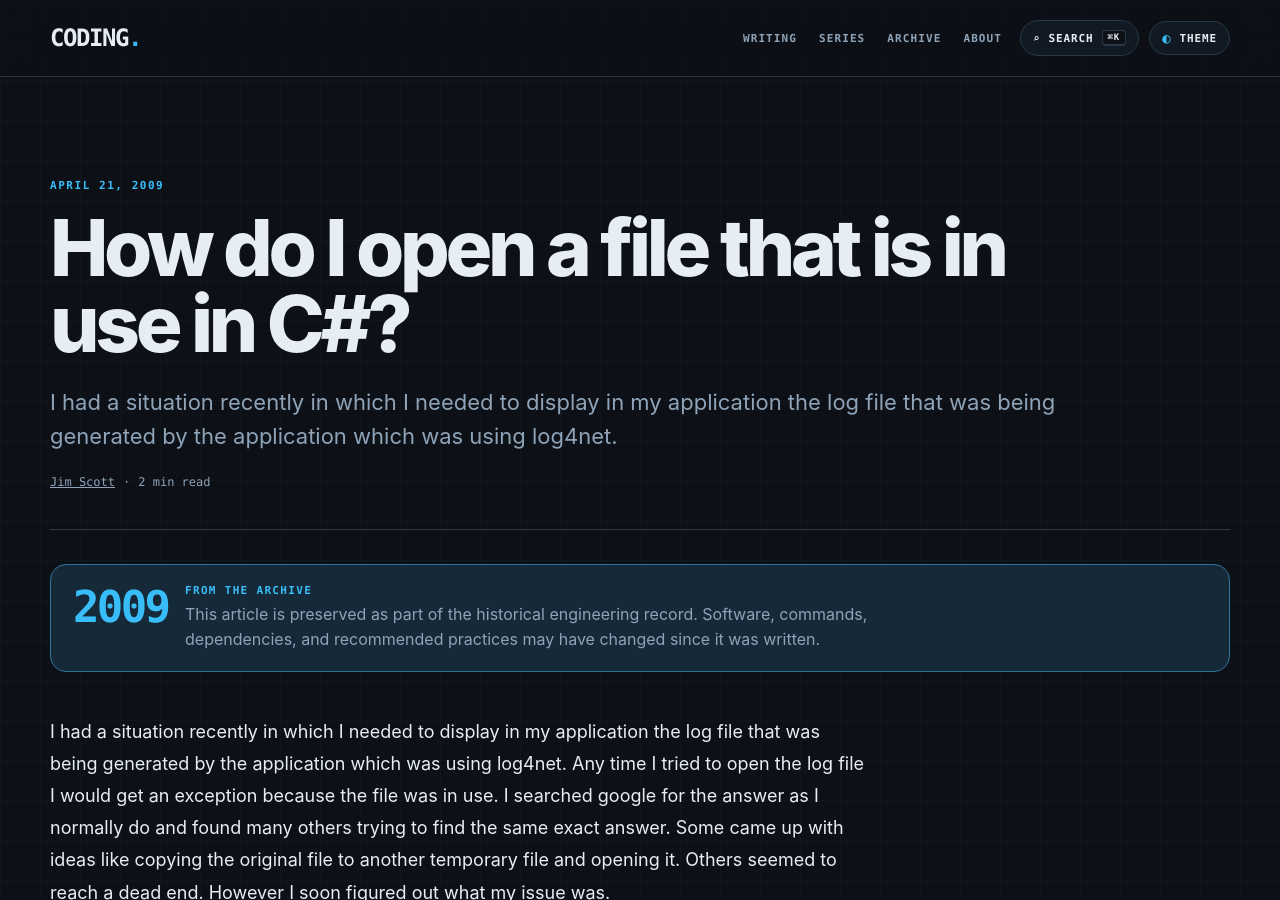
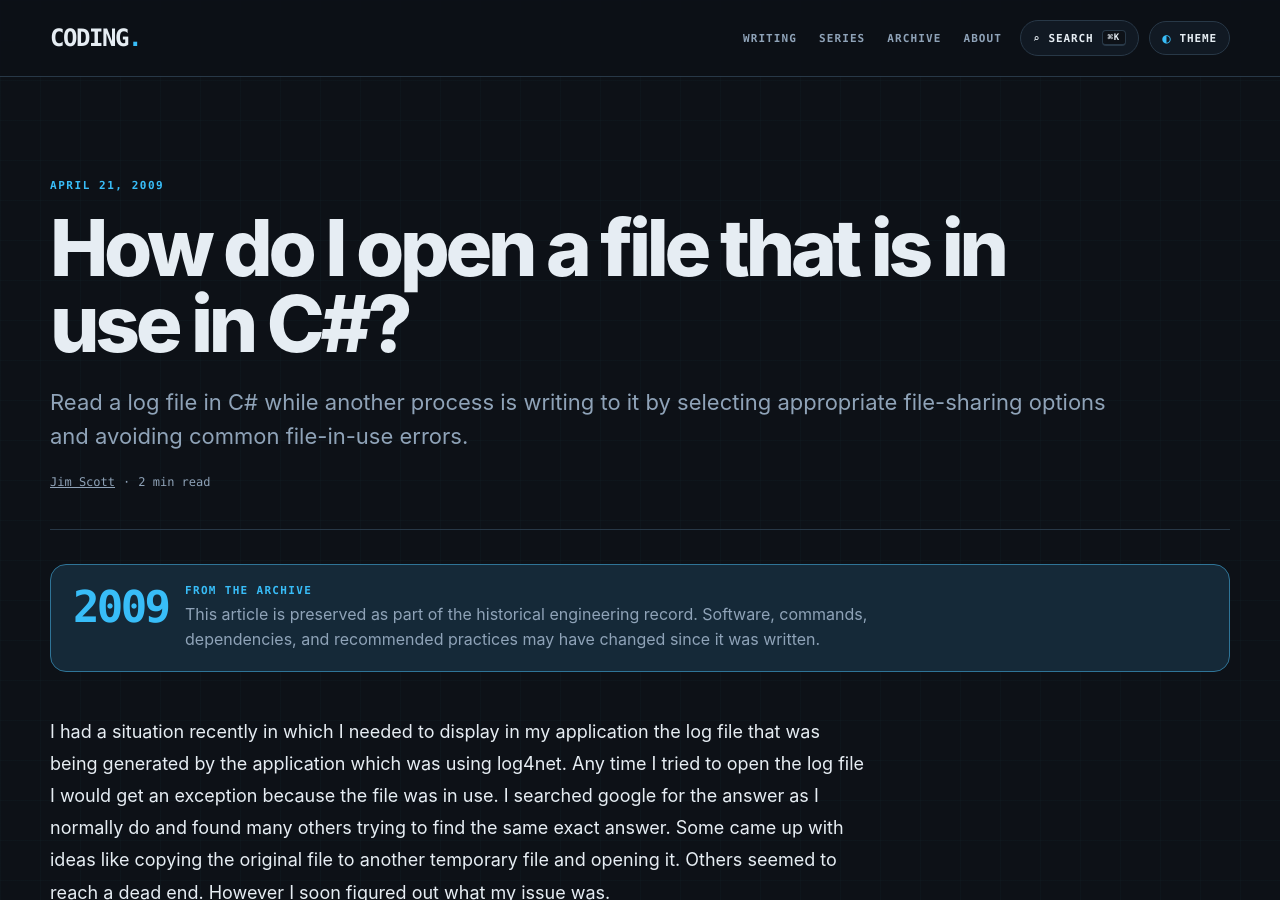
Before and after one commit to infoconex/coding-blog, a Jekyll site: the page built from post/2009/04/21/How-do-I-open-a-file-that-is-in-use-in-C/index.md, in a window 1280 px wide and 900 px high. Built offline with Jekyll 4.4.1, drawn with Linux system fonts in a browser that asks for light colours.

Commit message:
SEO: improve page meta description

```diff
--- a/post/2009/04/21/How-do-I-open-a-file-that-is-in-use-in-C/index.md
+++ b/post/2009/04/21/How-do-I-open-a-file-that-is-in-use-in-C/index.md
@@ -2,7 +2,7 @@
 
 title: "How do I open a file that is in use in C#?"
 date: "2009-04-21"
-description: "I had a situation recently in which I needed to display in my application the log file that was being generated by the application which was using log4net."
+description: "Read a log file in C# while another process is writing to it by selecting appropriate file-sharing options and avoiding common file-in-use errors."
 tags: []
 slug: "how-do-i-open-a-file-that-is-in-use-in-c"
 author: "Jim Scott"
```
